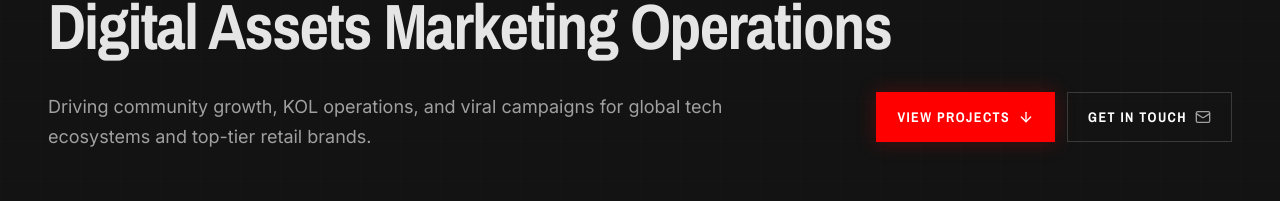
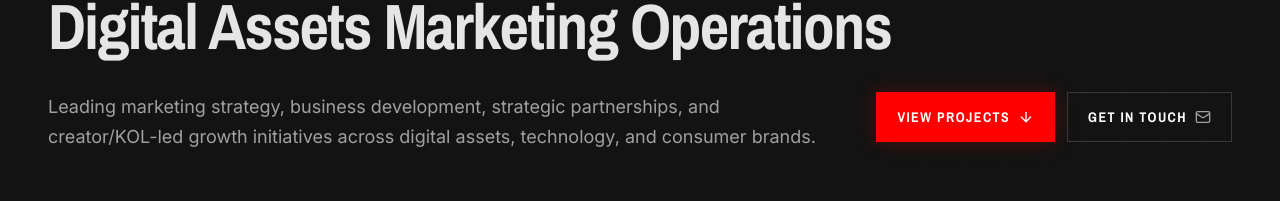
Before and after one commit to 0xoguzatalay96/oguzatalay.work, a React (Vite) app: page / in a window 1280 px wide. Shown: the part 299-500 px from the top of the page. Built offline with nearby package versions, Linux system fonts and the light colour scheme; no server answers.

Commit message:
Align bilingual homepage hero with Marketing Director and business development scope

```diff
--- a/src/data.ts
+++ b/src/data.ts
@@ -11,8 +11,8 @@ export const EN_TRANSLATION: TranslationSet = {
   navCertificates: "Certificates",
   navContact: "Contact",
 
-  heroTitle: "Influencer Marketing Manager | Digital Assets Marketing Operations",
-  heroSub: "Driving community growth, KOL operations, and viral campaigns for global tech ecosystems and top-tier retail brands.",
+  heroTitle: "Marketing Director | Digital Assets & Growth Marketing",
+  heroSub: "Leading marketing strategy, business development, strategic partnerships, and creator/KOL-led growth initiatives across digital assets, technology, and consumer brands.",
   heroBtn: "VIEW PROJECTS",
   heroBtnContact: "GET IN TOUCH",
 
@@ -53,8 +53,8 @@ export const TR_TRANSLATION: TranslationSet = {
   navCertificates: "Sertifikalar",
   navContact: "İletişim",
 
-  heroTitle: "Influencer Marketing Manager | Digital Assets Marketing Operations",
-  heroSub: "Global teknoloji ekosistemleri ve öncü perakende markaları için topluluk büyümesi, KOL operasyonları ve viral kampanyalar yönetiyorum.",
+  heroTitle: "Marketing Director | Dijital Varlıklar ve Büyüme Pazarlaması",
+  heroSub: "Dijital varlıklar, teknoloji ve tüketici markalarında pazarlama stratejisi, iş geliştirme, stratejik ortaklıklar ve kreatör/KOL odaklı büyüme çalışmalarını yönetiyorum.",
   heroBtn: "PROJELERİ GÖR",
   heroBtnContact: "İLETİŞİME GEÇ",
 
```
